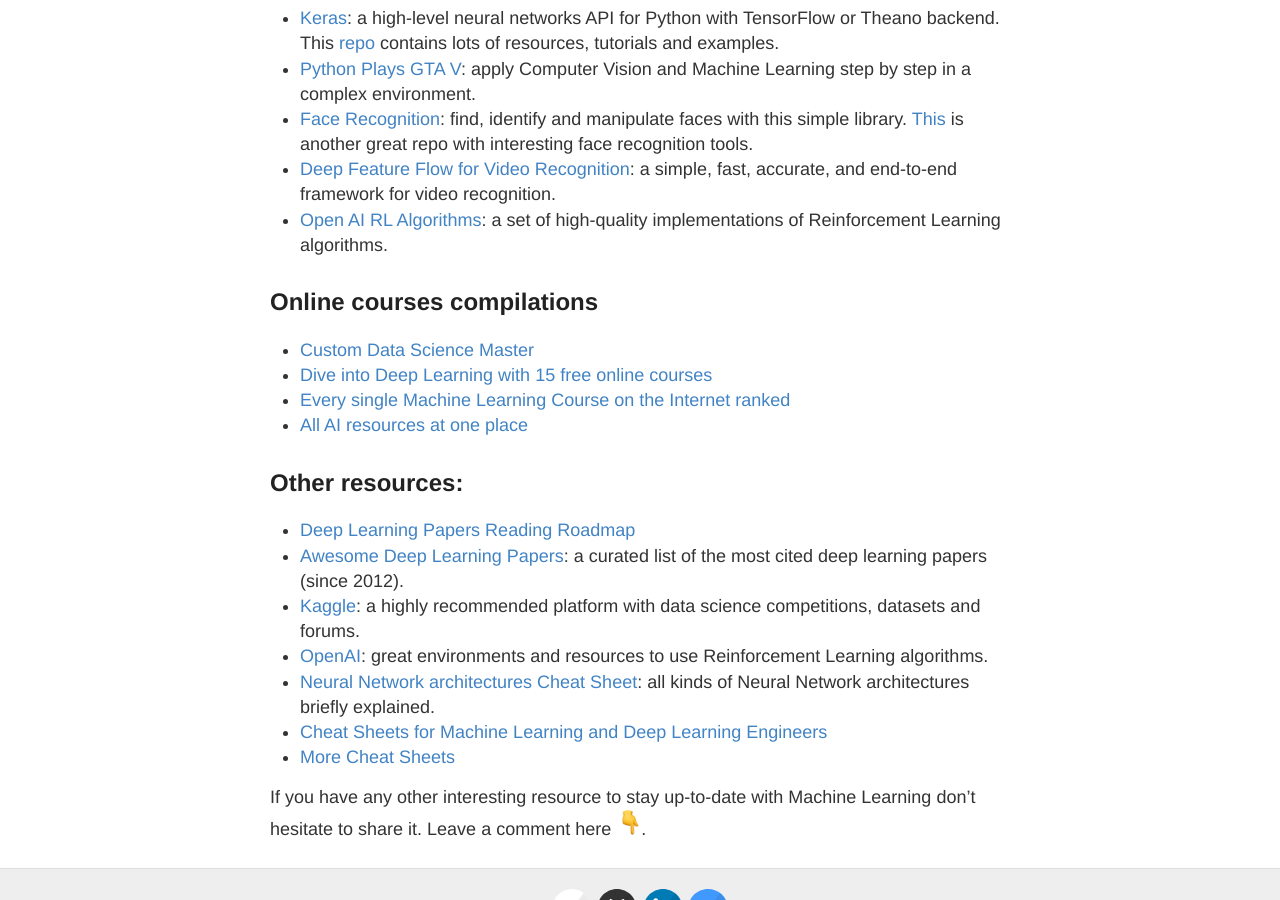
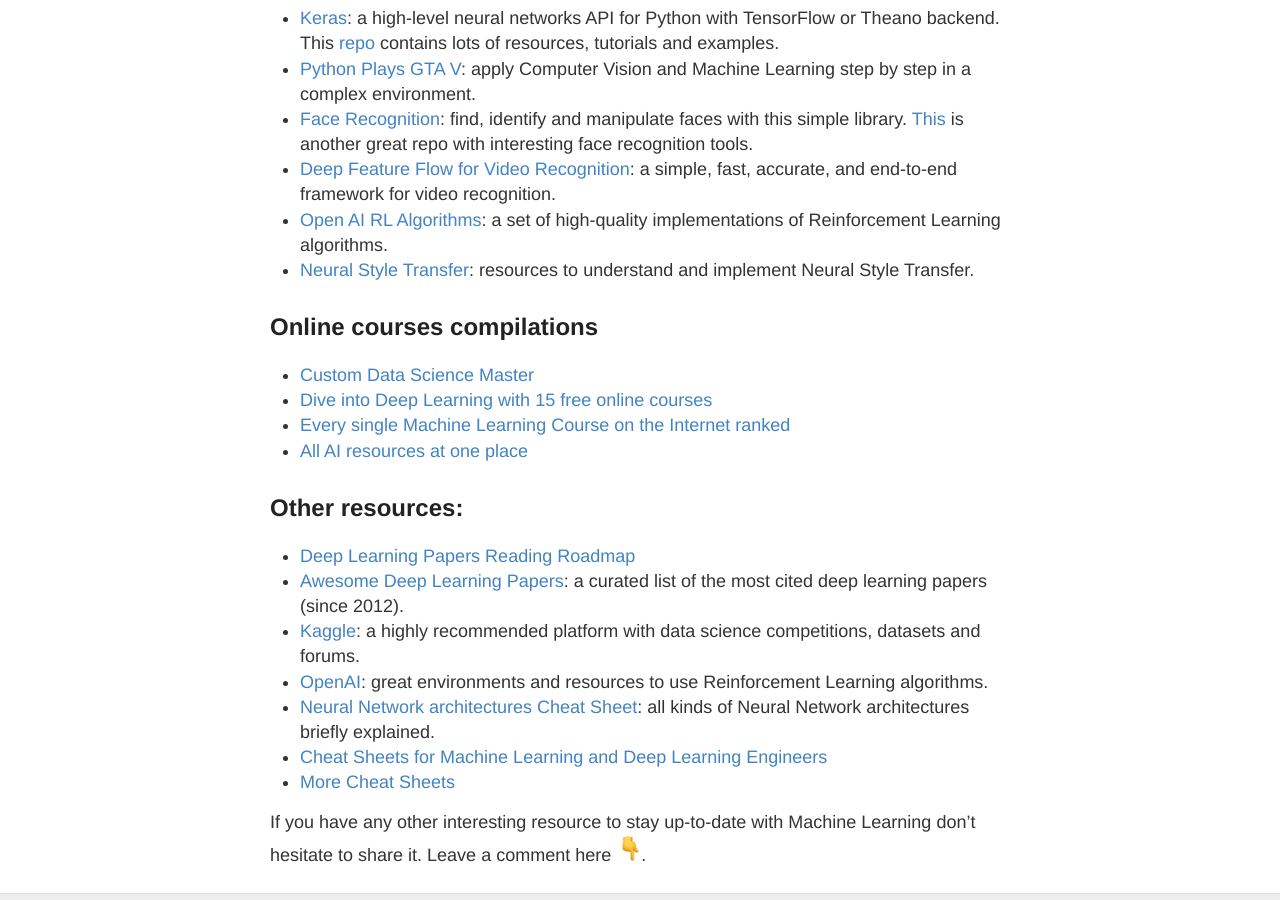
Before and after one commit to AlbertoSabater/AlbertoSabater.github.io, a Jekyll site: the page built from resources.md, in a window 1280 px wide and 900 px high, scrolled down 2059 px. Built offline with Jekyll 4.4.1, drawn with Linux system fonts in a browser that asks for light colours; comment, search, counter and statistics services are not loaded; part of the change alters nothing that is shown; some of the changed text lies outside the part shown.

Commit message:
Update resources.md

```diff
--- a/resources.md
+++ b/resources.md
@@ -5,7 +5,7 @@ permalink: /resources/
 comments: true
 ---
 
-**Last update: 07-08-2017**
+**Last update: 22-08-2017**
 
 Here you will find lots of courses, blogs, tutorials, projects and other interesting resources that will help you if you are starting a Machine Learning career or if you just want to learn some AI in your free time.
 
@@ -82,6 +82,7 @@ http://mccormickml.com/tutorials/
 * [Face Recognition](https://github.com/ageitgey/face_recognition): find, identify and manipulate faces with this simple library. [This](https://github.com/cmusatyalab/openface) is another great repo with interesting face recognition tools.
 * [Deep Feature Flow for Video Recognition](https://github.com/msracver/Deep-Feature-Flow): a simple, fast, accurate, and end-to-end framework for video recognition.
 * [Open AI RL Algorithms](https://github.com/openai/baselines): a set of high-quality implementations of Reinforcement Learning algorithms.
+* [Neural Style Transfer](https://medium.com/towards-data-science/important-resources-if-you-are-working-with-neural-style-transfer-or-deep-photo-style-transfer-719593b3dbf1): resources to understand and implement Neural Style Transfer.
 <!-- * [Text classification algorithms](https://github.com/brightmart/text_classification): all kinds of text classificaiton models and more with deep learning
 -->
 
```
